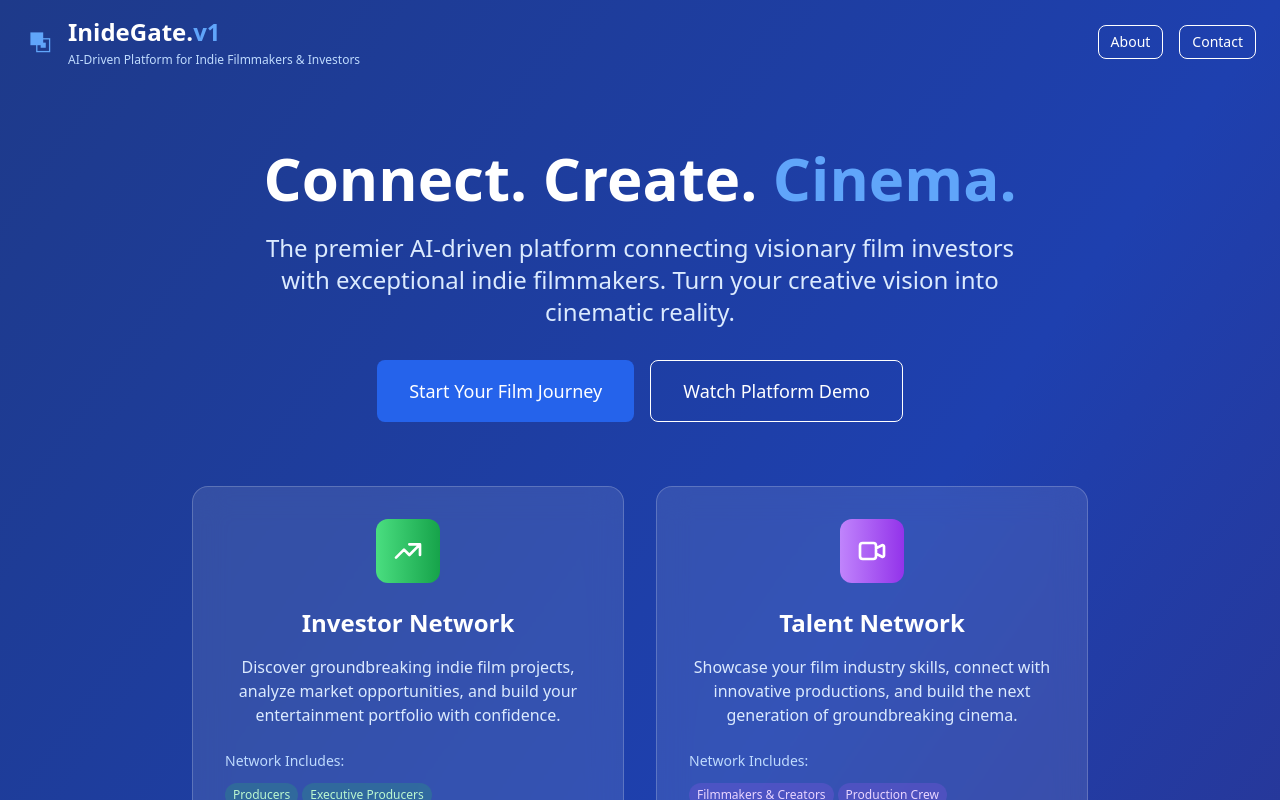
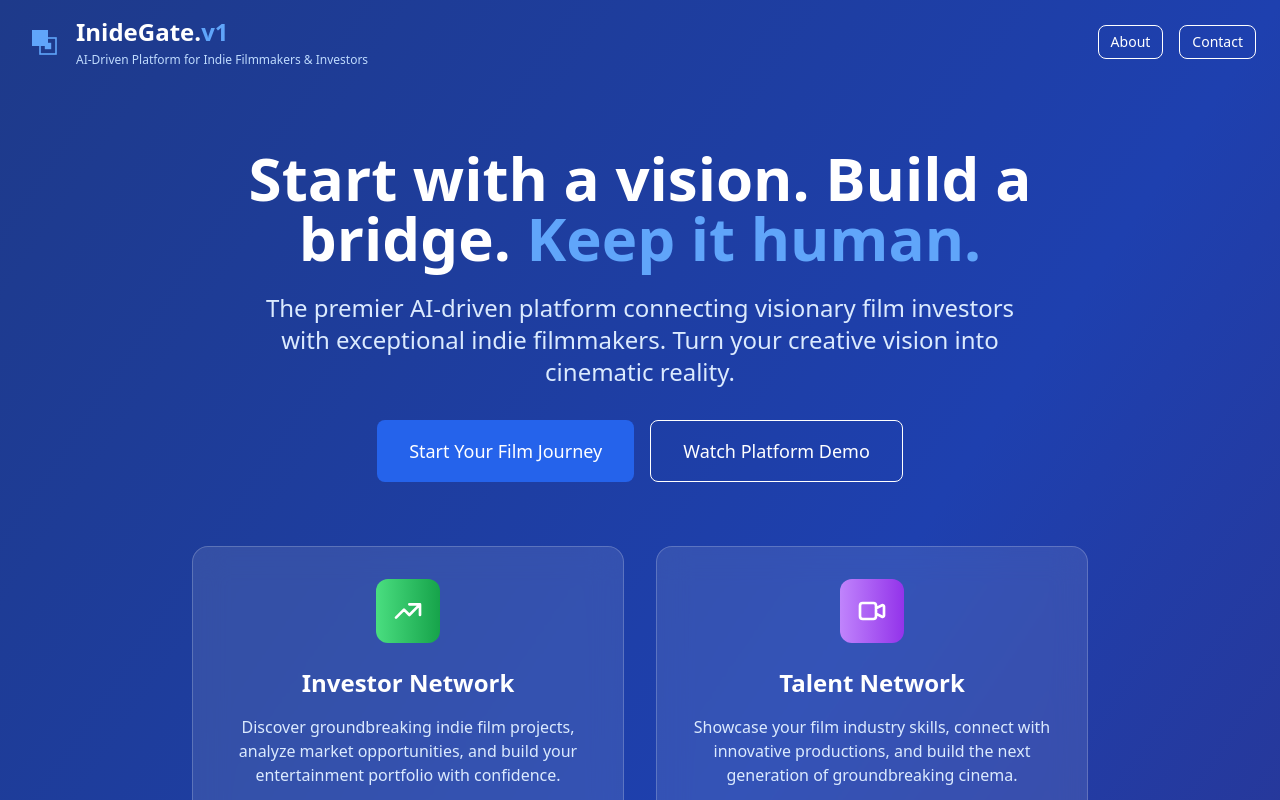
Before and after one commit to BeezyBabyDev/inidegate-v1, a React (Vite) app: page / in a window 1280 px wide. Shown: the top 800 px of the page. Built offline with nearby package versions, Linux system fonts and the light colour scheme.

Commit message:
feat: update landing page with larger logo and new human-centered slogan

```diff
--- a/src/components/LandingPage.jsx
+++ b/src/components/LandingPage.jsx
@@ -50,7 +50,7 @@ const LandingPage = ({ onSelectPortal }) => {
         <div className="max-w-7xl mx-auto flex justify-between items-center">
           <div className="text-white">
             <div className="flex items-center space-x-3">
-              <InideGateLogo className="w-8 h-8 text-blue-400" />
+              <InideGateLogo className="w-10 h-10 text-blue-400" />
               <div>
                 <h1 className="text-2xl font-bold">
                   InideGate.<span className="text-blue-400">v1</span>
@@ -86,7 +86,7 @@ const LandingPage = ({ onSelectPortal }) => {
           {/* Hero Content */}
           <div className="mb-16">
             <h2 className="text-5xl md:text-6xl font-bold mb-6">
-              Connect. Create. <span className="text-blue-400">Cinema.</span>
+              Start with a vision. Build a bridge. <span className="text-blue-400">Keep it human.</span>
             </h2>
             <p className="text-xl md:text-2xl text-blue-100 mb-8 max-w-3xl mx-auto">
               The premier AI-driven platform connecting visionary film investors with exceptional
```
